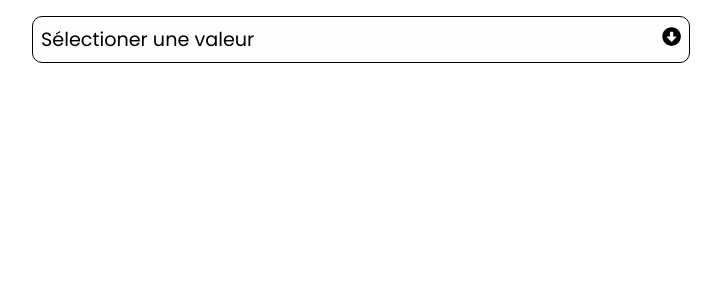
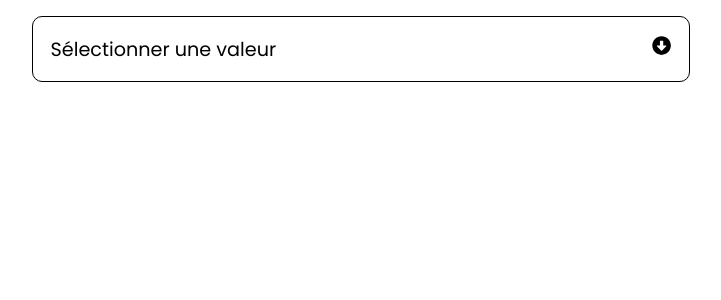
Before and after one commit to Baptiste-Caral/select-component, a React (Create React App) app: page / in a window 1280 px wide. Shown: the top 300 px of the page, without its empty margins (279-1000 px from the left). Built offline with nearby package versions, Linux system fonts and the light colour scheme.

Commit message:
css on select form

```diff
--- a/src/App.css
+++ b/src/App.css
@@ -3,7 +3,6 @@
 .App {
   text-align: center;
   font-family: 'Poppins';
-
 }
 .bigdiv {
   border: 1px solid black;
@@ -13,10 +12,15 @@
   padding: .5em;
 }
 .select {
+  padding: .5em;
+  border-radius: 10px;
   font-size: 1.2em;
   display: flex;
   justify-content: space-between;
-  background-color: #fefefe;
+
+}
+.select-open {
+  background-color: #e7e7e7;
 }
 .select-form {
   display: flex;
@@ -25,12 +29,13 @@
 }
 .label {
   background: #fefefe;
+  border-radius: 5px;
 }
 .label:hover{
-  background: rgb(216, 210, 210);
+  background: #e7e7e7;
 
 }
-.select-form-active{
+.select-form-open{
   display: none;
 }
 input {
--- a/src/components/Select.js
+++ b/src/components/Select.js
@@ -6,7 +6,7 @@ function Select() {
   // Put your values in this array
   const listValues = ['item1', 'item2', 'item3', 'item4']
 
-  const [selectedValue, setSelectedValue] = useState('Sélectioner une valeur');
+  const [selectedValue, setSelectedValue] = useState('Sélectionner une valeur');
   const [openList, setOpenList] = useState(false)
 
   const handleChange = (event) => {
@@ -29,7 +29,7 @@ function Select() {
     <div className="select-container">
       <div>
       <div className="bigdiv">
-        <div className="select" onClick={handleOpenList}>
+        <div className={`select ${openList ? "select-open" : "select"}`} onClick={handleOpenList}>
           <div>
             {selectedValue}
           </div>
@@ -39,7 +39,7 @@ function Select() {
         </div>
         <div className="select-form-container">
           <form
-            className={`select-form ${openList ? "select-form" : "select-form-active"}`}
+            className={`select-form ${openList ? "select-form" : "select-form-open"}`}
             onChange={handleChange}>
             {list}
           </form>
```
